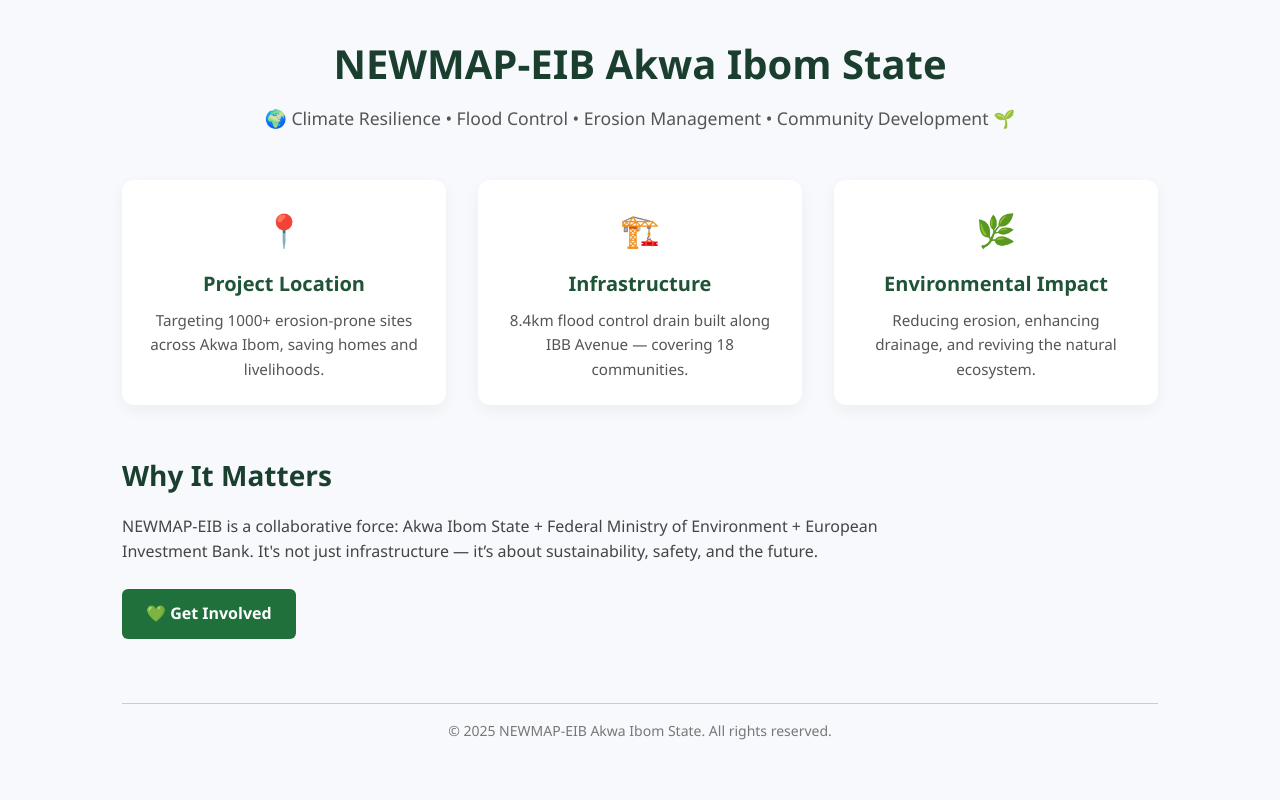
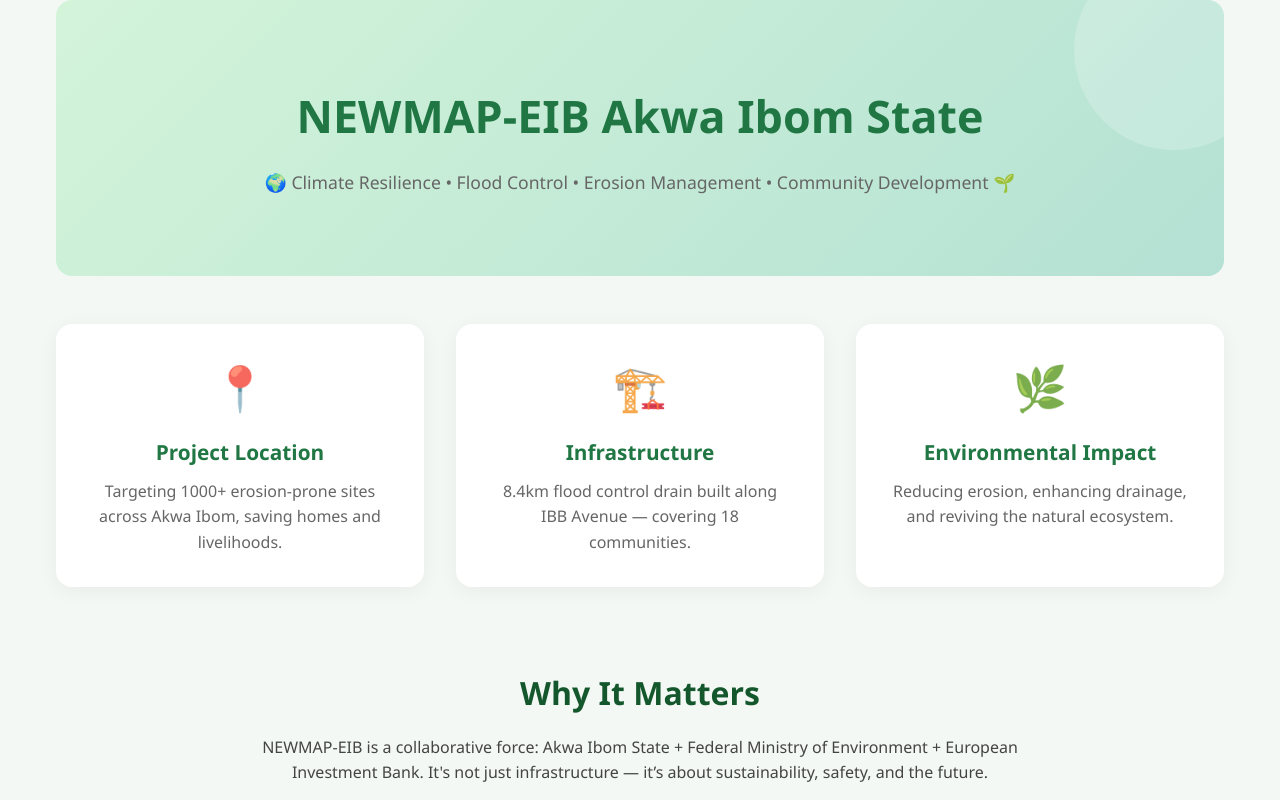
Before and after one commit to K-Plaw/Nwmp-eib-test1, a plain HTML site: page index.html in a window 1280 px wide. Shown: the top 800 px of the page. Drawn offline with Linux system fonts and the light colour scheme.

Commit message:
Update styles.css

```diff
--- a/styles.css
+++ b/styles.css
@@ -1,3 +1,11 @@
+:root {
+  --green: #207744;
+  --dark-green: #15572c;
+  --bg: #f3f8f4;
+  --text: #333;
+  --light-text: #666;
+}
+
 * {
   box-sizing: border-box;
   margin: 0;
@@ -6,96 +14,151 @@
 
 body {
   font-family: 'Segoe UI', Tahoma, Geneva, Verdana, sans-serif;
+  background: var(--bg);
+  color: var(--text);
   line-height: 1.6;
-  color: #333;
-  background-color: #f7f9fc;
 }
 
 .container {
-  max-width: 1100px;
+  max-width: 1200px;
   margin: auto;
-  padding: 2rem;
+  padding: 0 1rem;
 }
 
+/* ------------------ HERO ------------------ */
 .hero {
+  position: relative;
+  background: linear-gradient(135deg, #d3f4d9, #b4e1d4);
+  padding: 5rem 1rem;
+  margin-bottom: 3rem;
+  border-radius: 1rem;
+  overflow: hidden;
+}
+
+.hero::before {
+  content: '';
+  position: absolute;
+  top: -50px;
+  right: -50px;
+  width: 200px;
+  height: 200px;
+  background: rgba(255, 255, 255, 0.2);
+  border-radius: 50%;
+  z-index: 0;
+}
+
+.hero-content {
+  position: relative;
+  z-index: 1;
   text-align: center;
-  margin-bottom: 3rem;
 }
 
 .hero h1 {
-  font-size: 2.5rem;
-  color: #1a3f2f;
-  margin-bottom: 0.5rem;
+  font-size: 2.8rem;
+  font-weight: 800;
+  color: var(--green);
+  margin-bottom: 1rem;
 }
 
 .hero p {
-  color: #555;
   font-size: 1.1rem;
+  color: var(--light-text);
 }
 
+/* ------------------ CARDS ------------------ */
 .cards {
   display: grid;
   gap: 2rem;
-  grid-template-columns: repeat(auto-fit, minmax(250px, 1fr));
+  grid-template-columns: repeat(auto-fit, minmax(270px, 1fr));
   margin-bottom: 3rem;
 }
 
 .card {
   background: white;
-  border-radius: 12px;
-  padding: 1.5rem;
-  box-shadow: 0 5px 15px rgba(0,0,0,0.05);
+  border-radius: 1rem;
+  padding: 2rem;
   text-align: center;
+  transition: transform 0.3s ease, box-shadow 0.3s ease;
+  box-shadow: 0 4px 20px rgba(0,0,0,0.05);
+}
+
+.card:hover {
+  transform: translateY(-8px);
+  box-shadow: 0 10px 25px rgba(32, 119, 68, 0.15);
 }
 
 .card .icon {
-  font-size: 2rem;
-  margin-bottom: 0.8rem;
+  font-size: 2.5rem;
+  margin-bottom: 1rem;
+  animation: pulse 2s infinite ease-in-out;
 }
 
 .card h2 {
-  font-size: 1.25rem;
-  margin-bottom: 0.5rem;
-  color: #205437;
+  font-size: 1.3rem;
+  margin-bottom: 0.6rem;
+  color: var(--green);
 }
 
 .card p {
-  font-size: 0.95rem;
-  color: #555;
+  color: var(--light-text);
+}
+
+/* ------------------ WHY SECTION ------------------ */
+.why {
+  text-align: center;
+  margin-bottom: 4rem;
+  padding: 2rem 0;
 }
 
 .why h3 {
-  font-size: 1.75rem;
-  color: #1a3f2f;
+  font-size: 2rem;
   margin-bottom: 1rem;
+  color: var(--dark-green);
 }
 
 .why p {
-  margin-bottom: 1.5rem;
+  max-width: 800px;
+  margin: 0 auto 1.5rem;
   color: #444;
-  max-width: 800px;
 }
 
 .cta-button {
+  background: var(--green);
+  color: white;
+  padding: 0.8rem 1.6rem;
+  border-radius: 6px;
+  font-weight: bold;
+  font-size: 1rem;
+  text-decoration: none;
   display: inline-block;
-  padding: 0.75rem 1.5rem;
-  background-color: #1f703a;
-  color: white;
-  border-radius: 6px;
-  text-decoration: none;
-  font-weight: bold;
-  transition: background-color 0.3s ease;
+  transition: background 0.3s ease, transform 0.2s ease;
 }
 
 .cta-button:hover {
-  background-color: #15572c;
+  background: var(--dark-green);
+  transform: scale(1.05);
 }
 
+/* ------------------ FOOTER ------------------ */
 .footer {
   text-align: center;
-  margin-top: 4rem;
-  padding-top: 1rem;
-  border-top: 1px solid #ccc;
+  padding: 2rem 0;
+  font-size: 0.9rem;
   color: #777;
-  font-size: 0.875rem;
+  border-top: 1px solid #ddd;
+  background: #e6f3ec;
+  border-radius: 12px;
+  margin-top: 2rem;
 }
+
+/* ------------------ Animation ------------------ */
+@keyframes pulse {
+  0%, 100% {
+    transform: scale(1);
+    opacity: 1;
+  }
+  50% {
+    transform: scale(1.1);
+    opacity: 0.8;
+  }
+}
```
